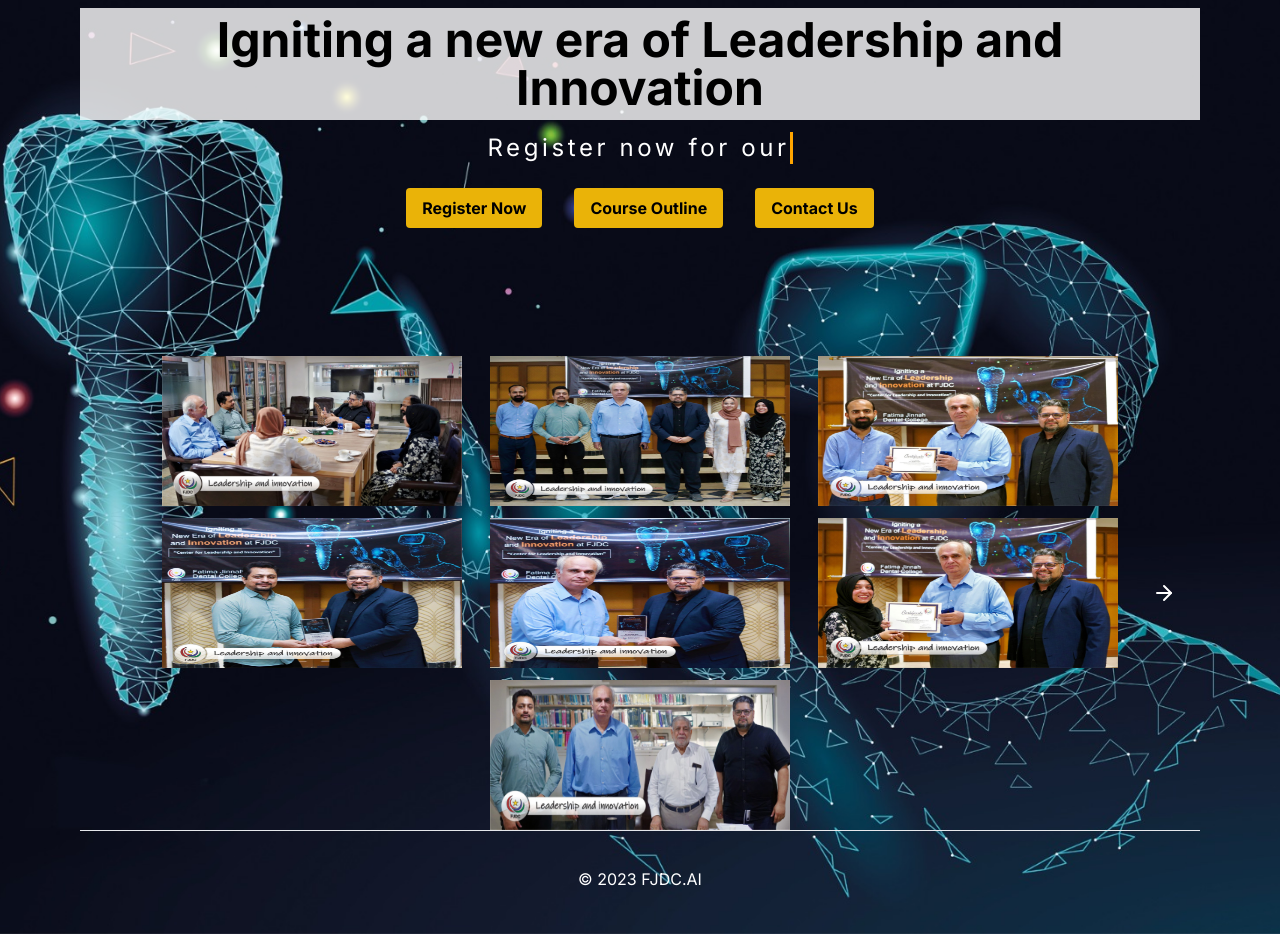
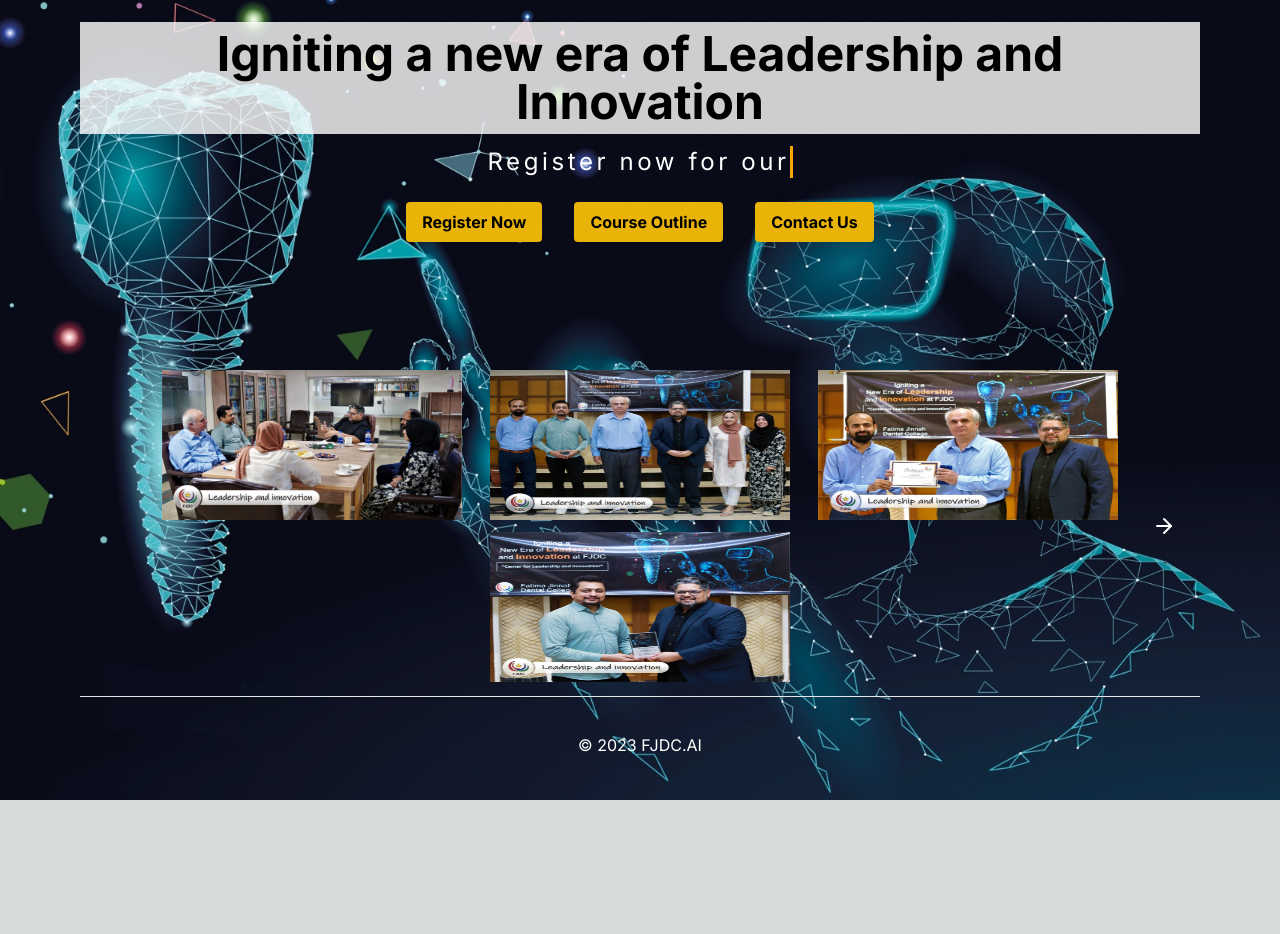
Before and after one commit to DrShahidIslam/FJDC-Landingpage-Nextjs, a Next.js app: page / in a window 1280 px wide. After the commit the page ends 800 px from the top, so only its background shows below. Built offline with nearby package versions, Linux system fonts and the light colour scheme.

Commit message:
responsevness

```diff
--- a/src/app/page.tsx
+++ b/src/app/page.tsx
@@ -34,8 +34,27 @@
     return () => clearInterval(textInterval);
   }, []);
 
+
   const images = [e, k, l, g, i, f, c]; // State to hold the images
   const [currentIndex, setCurrentIndex] = useState(0); // State to hold the current index
+  const [displayCount, setDisplayCount] = useState(1);
+
+  useEffect(() => {
+    function updateDisplayCount() {
+      if (window.innerWidth < 600) {
+        setDisplayCount(1);
+      } else if (window.innerWidth < 900) {
+        setDisplayCount(2);
+      } else {
+        setDisplayCount(4);
+      }
+    }
+
+    window.addEventListener('resize', updateDisplayCount);
+    updateDisplayCount();
+
+    return () => window.removeEventListener('resize', updateDisplayCount);
+  }, []);
 
   // Function to handle left arrow click
   const handleLeftClick = () => {
@@ -106,7 +125,7 @@
         <div className="relative w-full cursor-pointer flex justify-center items-center mt-8 md:mt-32 max-w-full overflow-hidden">
       {currentIndex > 0 && (
         <button
-      className="absolute left-4 md:left-6"
+          className="absolute left-2 md:left-6"
           onClick={handleLeftClick}
         >
           <ArrowLeft color="#ffffff" />
@@ -117,14 +136,10 @@
         className="flex max-w-full justify-center cursor-pointer gap-3 flex-wrap overflow-x-scroll md:overflow-visible"
         style={{ scrollBehavior: "smooth" }}
       >
-    {images.map((image, index) => (
+        {images.slice(currentIndex, currentIndex + displayCount).map((image, index) => (
           <div
             key={index}
-        className={`w-[150px] md:w-[300px] h-[150px] relative mx-2 ${
-          index >= currentIndex && index < currentIndex + 4
-            ? ""
-            : "hidden md:block"
-        }`}
+            className="w-[150px] md:w-[300px] h-[150px] relative mx-2"
           >
             <Image
               src={image}
@@ -136,15 +151,16 @@
         ))}
       </div>
 
-  {currentIndex < images.length - 1 && (
+      {currentIndex < images.length - displayCount && (
         <button
-      className="absolute right-4 md:right-6"
+          className="absolute right-2 md:right-6"
           onClick={handleRightClick}
         >
           <ArrowRight color="#ffffff" />
         </button>
       )}
     </div>
+
       </main>
 
       <footer className="w-full h-12 md:h-24 border-t text-white border-gray-200 flex justify-center items-center">
```
Lines whose indentation alone changed are shown as unchanged.
